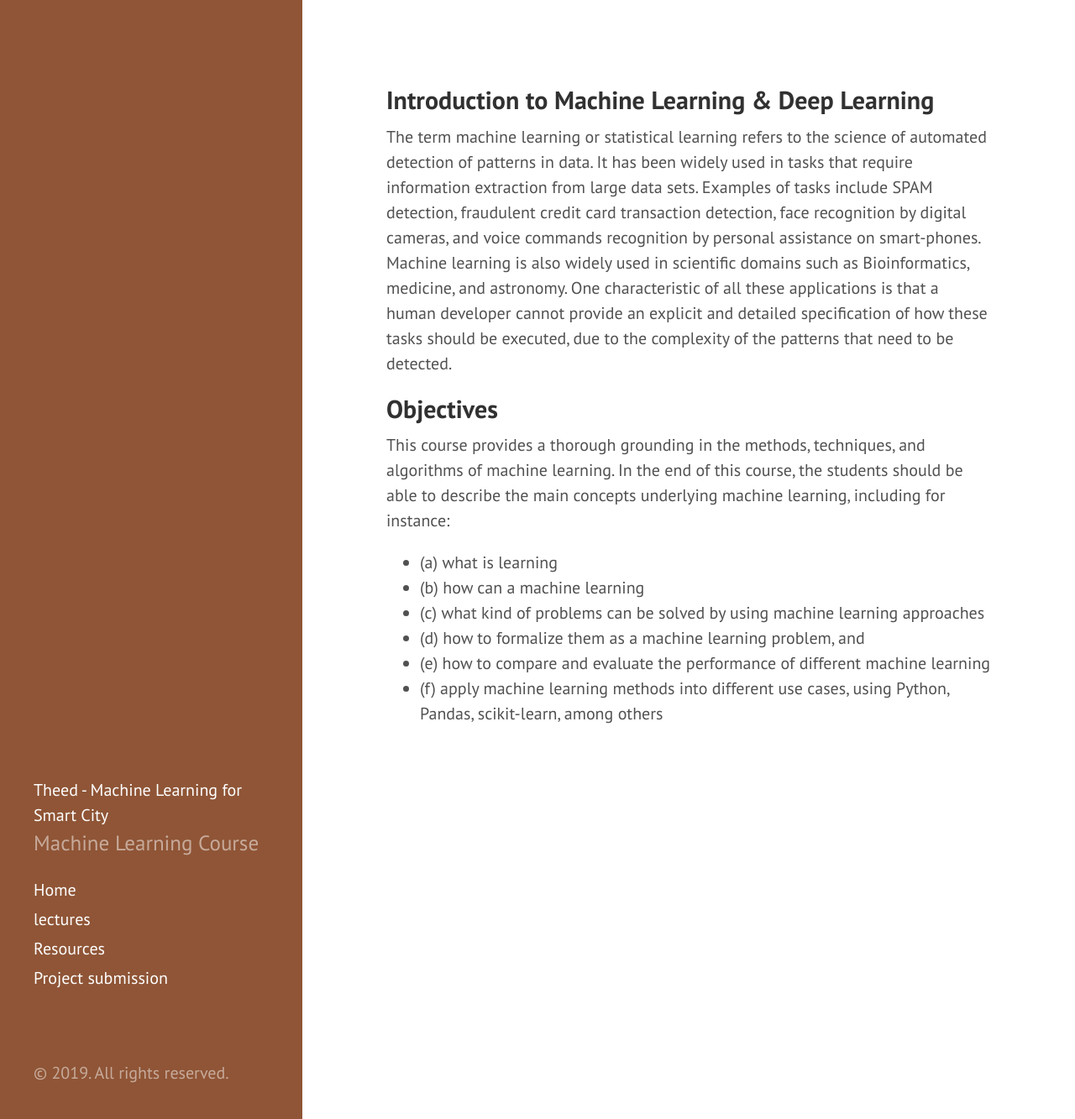
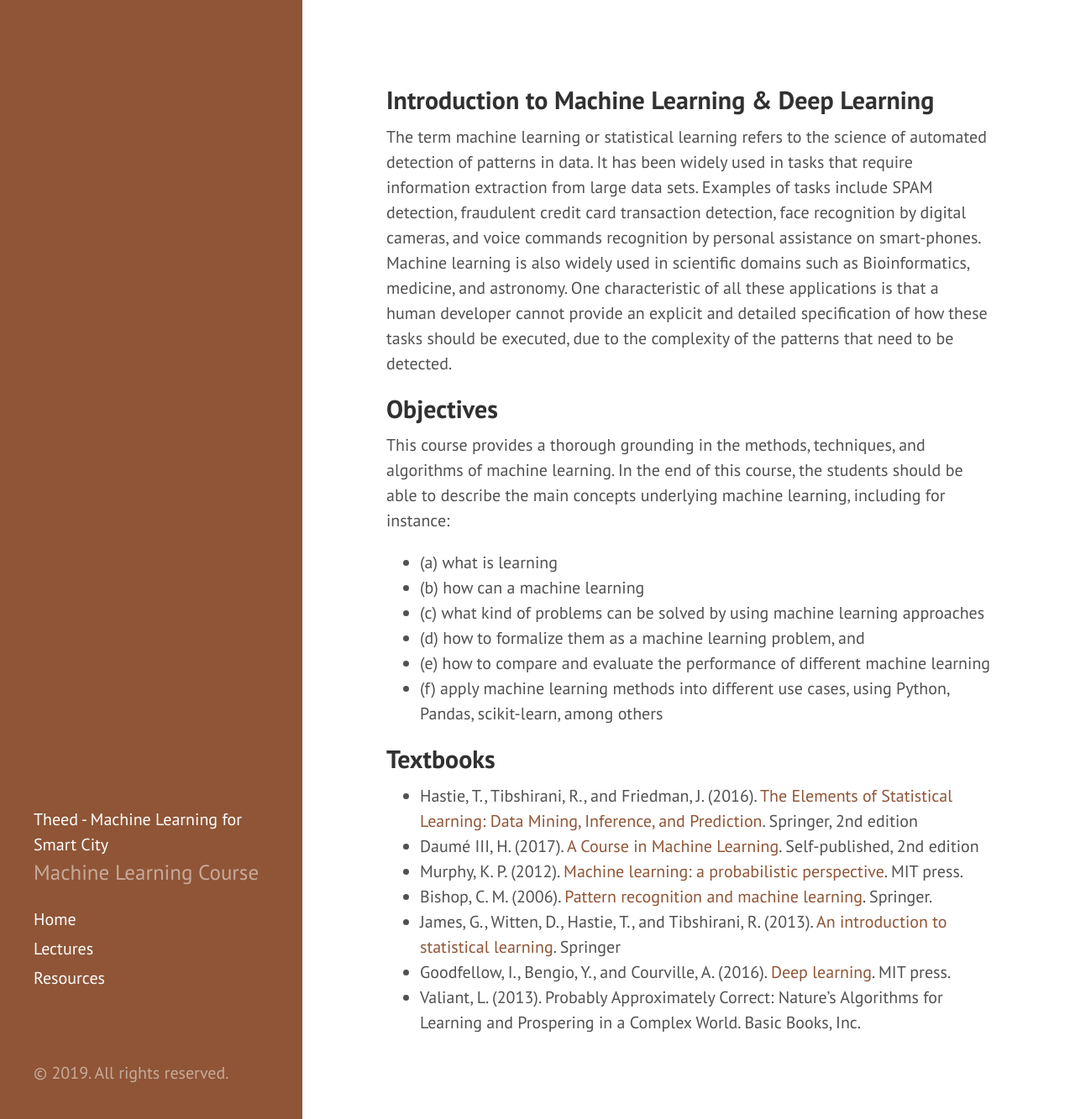
Before and after one commit to theed-ml/theed-ml.github.io, a Jekyll site: the page built from index.html, in a window 1280 px wide and 1333 px high. Shown: the whole window at 84% size. Built offline with Jekyll 4.4.1, drawn with Linux system fonts in a browser that asks for light colours; nearby versions of some CDN libraries; the list of posts is cut into pages by our own code.

Commit message:
Include the textbooks in the first page

```diff
--- a/_includes/sidebar.html
+++ b/_includes/sidebar.html
@@ -25,7 +25,7 @@
       {% endfor %}
 
       <!--span class="sidebar-nav-item">Currently v{{ site.version }}</span-->
-      <a class="sidebar-nav-item" href="https://forms.gle/ZiwWooYrUdjiKDnB6" target="_blank">Project submission</a>
+      <!-- <a class="sidebar-nav-item" href="https://forms.gle/ZiwWooYrUdjiKDnB6" target="_blank">Project submission</a> -->
     </nav>
 
 	<div class="sidebar-item">
--- a/index.html
+++ b/index.html
@@ -23,5 +23,17 @@
     </ul>
 </p>
 
+<h2 id="textbooks">Textbooks</h2>
+
+<ul>
+  <li>Hastie, T., Tibshirani, R., and Friedman, J. (2016). <a href="http://web.stanford.edu/~hastie/ElemStatLearn/">The Elements of Statistical Learning: Data Mining, Inference, and Prediction</a>. Springer, 2nd edition</li>
+  <li>Daumé III, H. (2017). <a href="http://ciml.info/dl/v0_99/ciml-v0_99-all.pdf">A Course in Machine Learning</a>. Self-published, 2nd edition</li>
+  <li>Murphy, K. P. (2012). <a href="https://www.cs.ubc.ca/~murphyk/MLbook/">Machine learning: a probabilistic perspective</a>. MIT press.</li>
+  <li>Bishop, C. M. (2006). <a href="https://www.microsoft.com/en-us/research/uploads/prod/2006/01/Bishop-Pattern-Recognition-and-Machine-Learning-2006.pdf">Pattern recognition and machine learning</a>. Springer.</li>
+  <li>James, G., Witten, D., Hastie, T., and Tibshirani, R. (2013). <a href="http://www-bcf.usc.edu/~gareth/ISL/">An introduction to statistical learning</a>. Springer</li>
+  <li>Goodfellow, I., Bengio, Y., and Courville, A. (2016). <a href="https://www.deeplearningbook.org/">Deep learning</a>. MIT press.</li>
+  <li>Valiant, L. (2013). Probably Approximately Correct: Nature’s Algorithms for Learning and Prospering in a Complex World. Basic Books, Inc.</li>
+</ul>
+
 <!-- <div style="padding-bottom: 100px" id="main" role="main" class="container">
 </div> -->
```
Also changed, not shown: lectures.md (+3 -3 lines).
